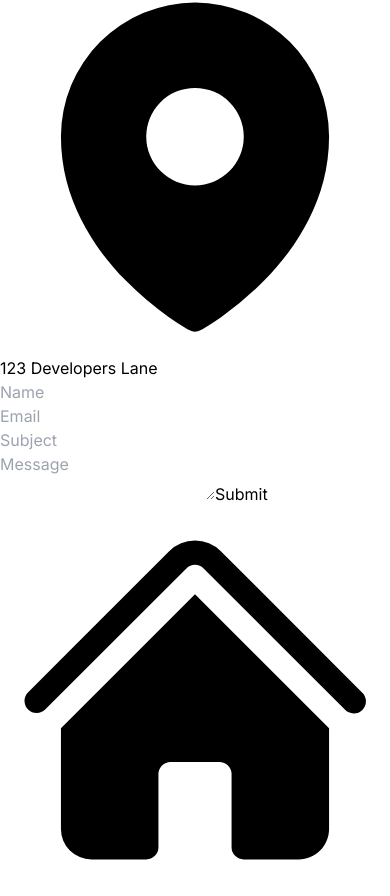
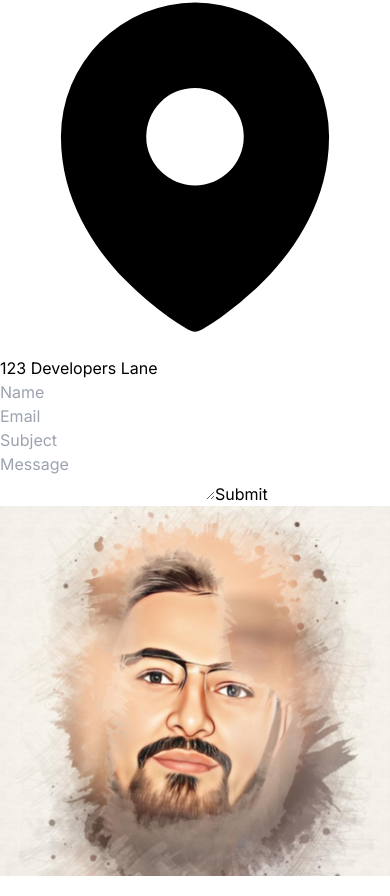
Before and after one commit to JawwadAhmadDev/portfolio, a Next.js app: page / in a window 390 px wide. Shown: the part 11042-11938 px from the top of the page. Built offline with nearby package versions, Linux system fonts and the light colour scheme.

Commit message:
home picture modified

```diff
--- a/src/app/page.tsx
+++ b/src/app/page.tsx
@@ -42,7 +42,10 @@ export default function Home() {
       <Link href="#hero">
         <footer className="sticky bottom-5 w-full cursor-pointer flex justify-center items-center hover:animate-bounce">
           <div>
-            <HomeIcon className="h-10 w-10 rounded-full filter grayscale hover:grayscale-0" />
+            <img
+              src="/homePic.png"
+              className="h-10 w-10 md:h-12 md:w-12 rounded-full filter grayscale hover:grayscale-0"
+            />
           </div>
         </footer>
       </Link>
```
Also changed, not shown: public/homePic.png (added).
